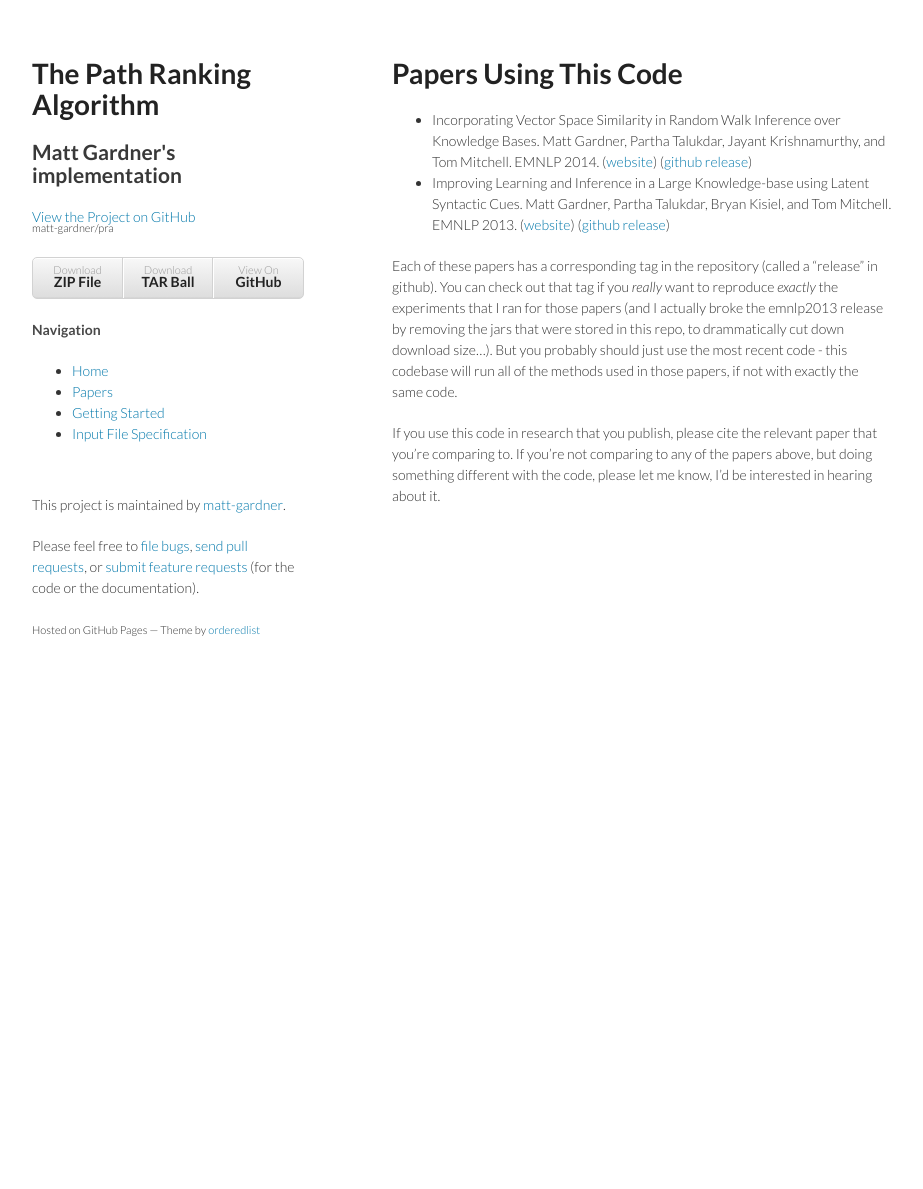
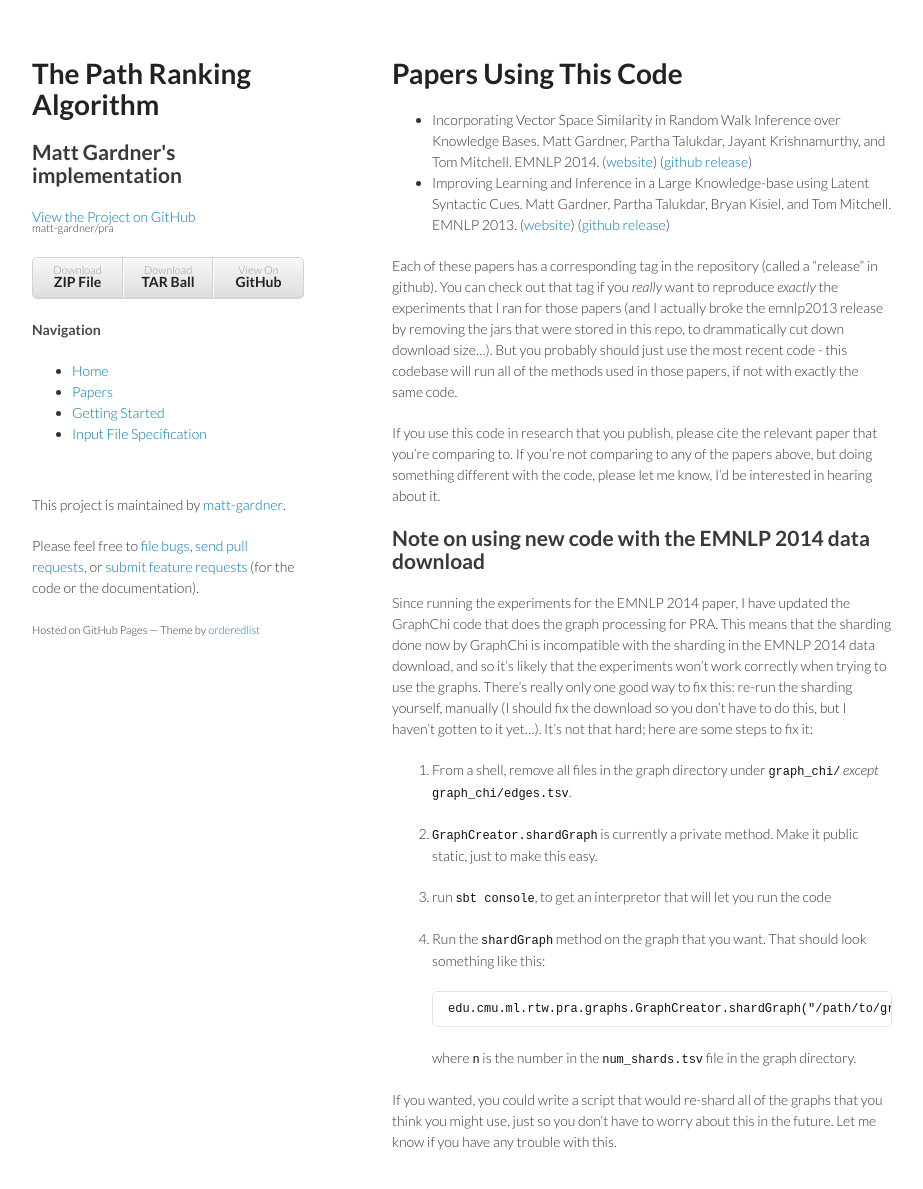
Before and after one commit to matt-gardner/pra, a Jekyll site: the page built from papers.md, in a window 1280 px wide and 1222 px high. Shown: the top 1189 px of the window, without its empty margins (178-1101 px from the left). Built offline with Jekyll 4.4.1, drawn with Linux system fonts in a browser that asks for light colours; Markdown is read by kramdown in place of the engine named in the settings.

Commit message:
Added some instructions on fixing the sharding for the EMNLP data download

````diff
--- a/papers.md
+++ b/papers.md
@@ -4,25 +4,49 @@ layout: page
 ---
 # Papers Using This Code
 
-* Incorporating Vector Space Similarity in Random Walk Inference over Knowledge
-  Bases.  Matt Gardner, Partha Talukdar, Jayant Krishnamurthy, and Tom
-  Mitchell.  EMNLP 2014.
+* Incorporating Vector Space Similarity in Random Walk Inference over Knowledge Bases.  Matt
+  Gardner, Partha Talukdar, Jayant Krishnamurthy, and Tom Mitchell.  EMNLP 2014.
   ([website](http://rtw.ml.cmu.edu/emnlp2014_vector_space_pra))
   ([github release](https://github.com/matt-gardner/pra/releases/tag/emnlp2014))
-* Improving Learning and Inference in a Large Knowledge-base using Latent
-  Syntactic Cues.  Matt Gardner, Partha Talukdar, Bryan Kisiel, and Tom
-  Mitchell.  EMNLP 2013.  ([website](http://rtw.ml.cmu.edu/emnlp2013_pra))
+* Improving Learning and Inference in a Large Knowledge-base using Latent Syntactic Cues.  Matt
+  Gardner, Partha Talukdar, Bryan Kisiel, and Tom Mitchell.  EMNLP 2013.
+  ([website](http://rtw.ml.cmu.edu/emnlp2013_pra))
   ([github release](https://github.com/matt-gardner/pra/releases/tag/emnlp2013))
 
-Each of these papers has a corresponding tag in the repository (called a
-"release" in github).  You can check out that tag if you _really_ want to
-reproduce _exactly_ the experiments that I ran for those papers (and I actually
-broke the emnlp2013 release by removing the jars that were stored in this repo,
-to drammatically cut down download size...).  But you probably should just use
-the most recent code - this codebase will run all of the methods used in those
-papers, if not with exactly the same code.
+Each of these papers has a corresponding tag in the repository (called a "release" in github).  You
+can check out that tag if you _really_ want to reproduce _exactly_ the experiments that I ran for
+those papers (and I actually broke the emnlp2013 release by removing the jars that were stored in
+this repo, to drammatically cut down download size...).  But you probably should just use the most
+recent code - this codebase will run all of the methods used in those papers, if not with exactly
+the same code.
 
-If you use this code in research that you publish, please cite the relevant
-paper that you're comparing to.  If you're not comparing to any of the papers
-above, but doing something different with the code, please let me know, I'd be
-interested in hearing about it.
+If you use this code in research that you publish, please cite the relevant paper that you're
+comparing to.  If you're not comparing to any of the papers above, but doing something different
+with the code, please let me know, I'd be interested in hearing about it.
+
+## Note on using new code with the EMNLP 2014 data download
+
+Since running the experiments for the EMNLP 2014 paper, I have updated the GraphChi code that does
+the graph processing for PRA.  This means that the sharding done now by GraphChi is incompatible
+with the sharding in the EMNLP 2014 data download, and so it's likely that the experiments won't
+work correctly when trying to use the graphs.  There's really only one good way to fix this:
+re-run the sharding yourself, manually (I should fix the download so you don't have to do this,
+but I haven't gotten to it yet...).  It's not that hard; here are some steps to fix it:
+
+1. From a shell, remove all files in the graph directory under `graph_chi/` _except_
+   `graph_chi/edges.tsv`.
+
+2. `GraphCreator.shardGraph` is currently a private method.  Make it public static, just to make
+   this easy.
+
+3. run `sbt console`, to get an interpretor that will let you run the code
+
+4. Run the `shardGraph` method on the graph that you want.  That should look something like this:
+```
+edu.cmu.ml.rtw.pra.graphs.GraphCreator.shardGraph("/path/to/graph/dir/graph_chi/edges.tsv", n)
+```
+where `n` is the number in the `num_shards.tsv` file in the graph directory.
+
+If you wanted, you could write a script that would re-shard all of the graphs that you think you
+might use, just so you don't have to worry about this in the future.  Let me know if you have any
+trouble with this.
````
